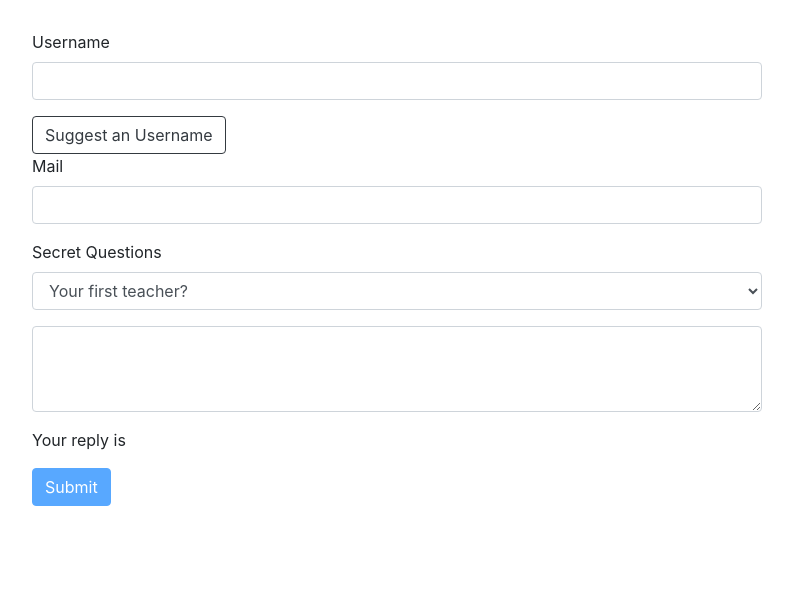
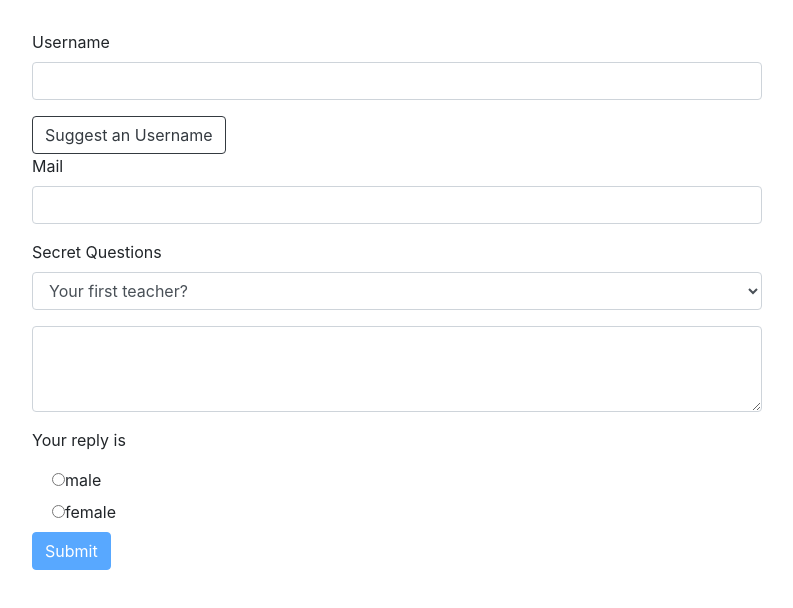
Before and after one commit to cyborg-nomade/angular-course, an Angular app: page / in a window 1280 px wide. Shown: the top 608 px of the page, without its empty margins (243-1036 px from the left). Built offline with nearby package versions, Linux system fonts and the light colour scheme.

Commit message:
configuring and styling radio groups

```diff
--- a/src/app/app.component.html
+++ b/src/app/app.component.html
@@ -26,6 +26,10 @@
           <textarea name="questionAnswer" class="form-control" rows="3" [(ngModel)]="answer"></textarea>
         </div>
         <p>Your reply is {{answer}}</p>
+        <div class="form-check" *ngFor="let gender of genders">
+          <input type="radio" name="gender" ngModel [value]="gender" required>
+          <label for="gender">{{gender}}</label>
+        </div>
         <button class="btn btn-primary" type="submit" [disabled]="!f.valid">Submit</button>
       </form>
     </div>
--- a/src/app/app.component.ts
+++ b/src/app/app.component.ts
@@ -10,6 +10,7 @@
   @ViewChild('f', { static: true }) signupForm: NgForm;
   defaultQuestion = 'teacher';
   answer = '';
+  genders = ['male', 'female'];
 
   suggestUserName() {
     const suggestedName = 'Superuser';
```
